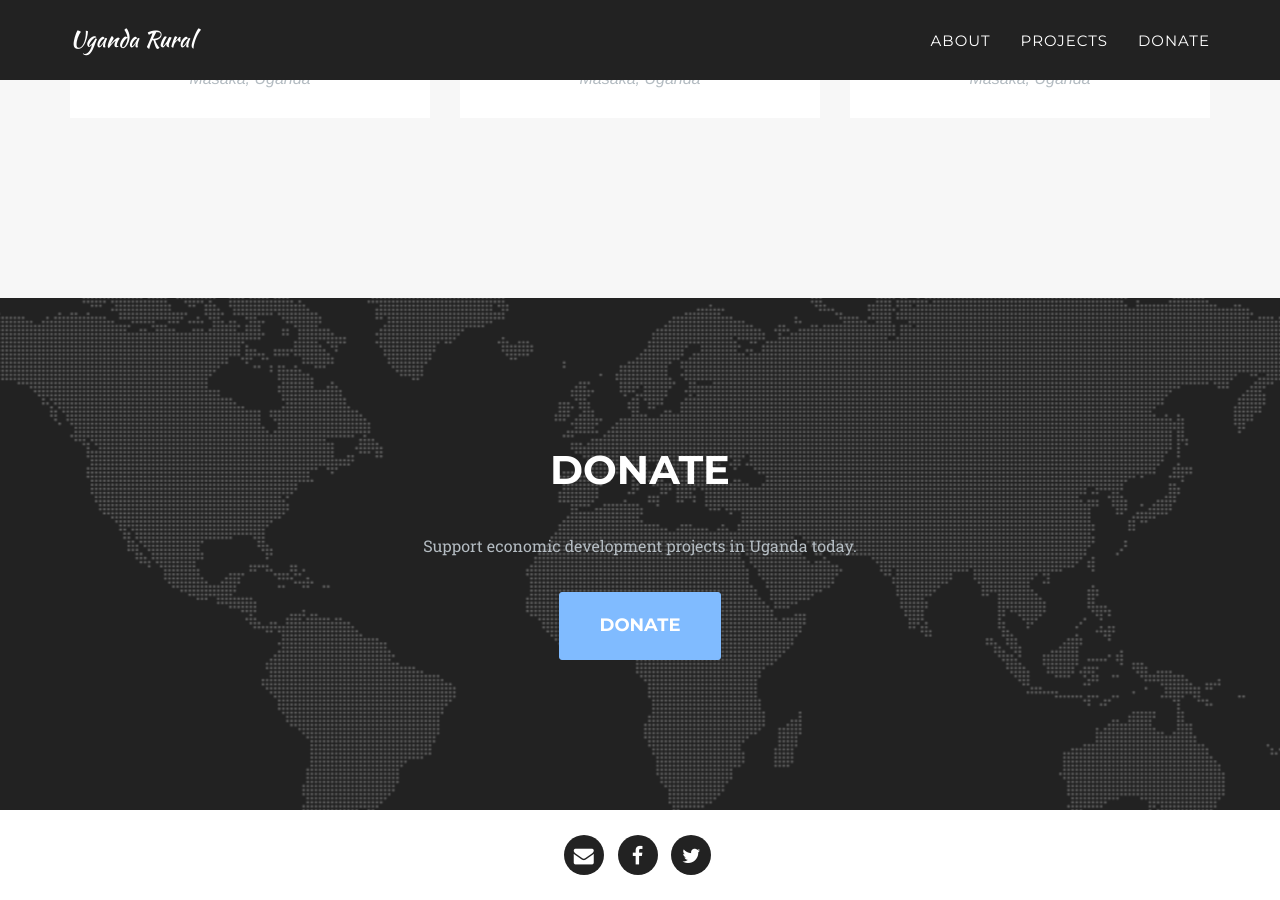
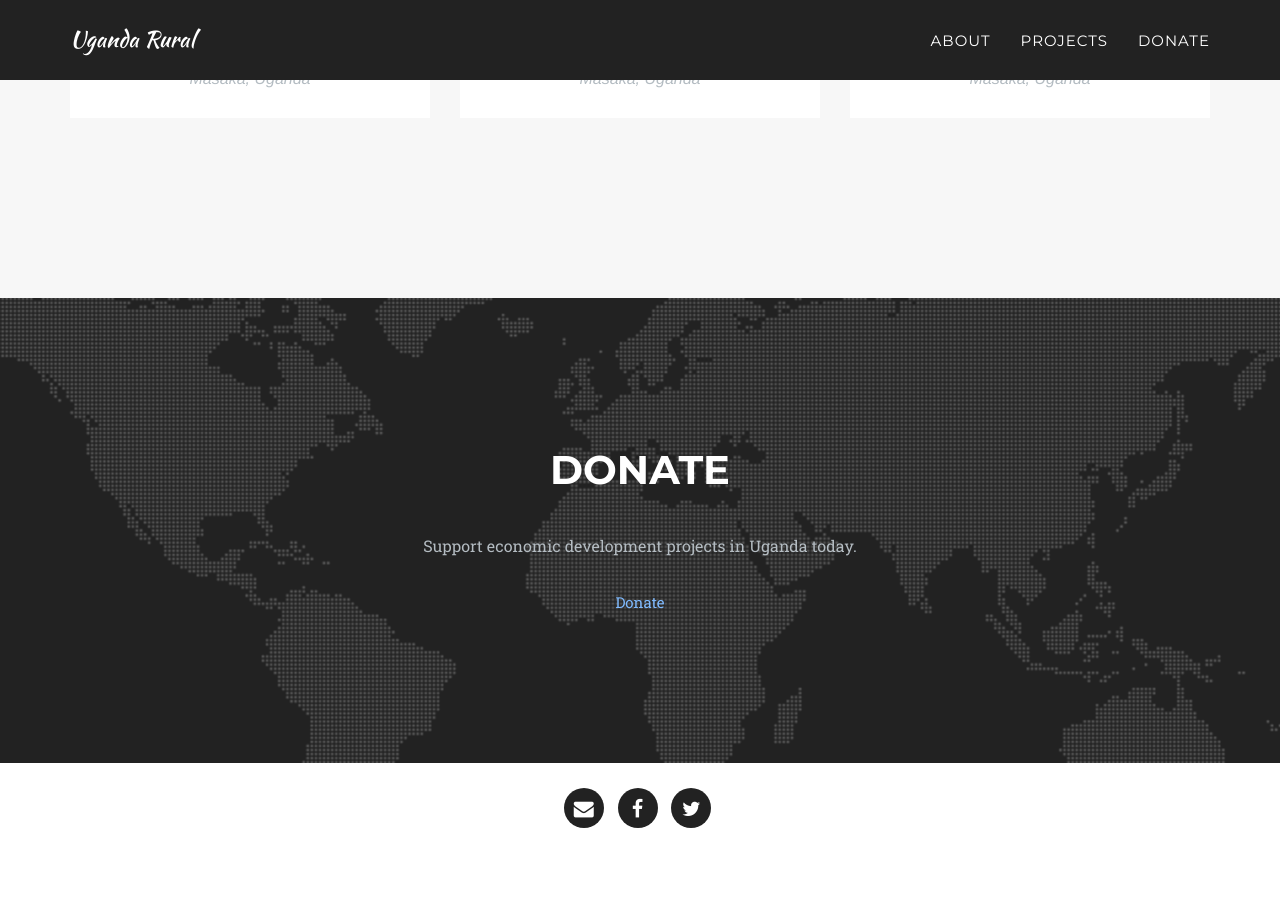
Before and after one commit to kylemaclaren/ugandarural, a Jekyll site: the page built from index.md, in a window 1280 px wide and 900 px high, scrolled down 2011 px. Built offline with Jekyll 4.4.1, drawn with Linux system fonts in a browser that asks for light colours; some web fonts are replaced; after the commit the page ends 2864 px from its top, so only the background shows below that.

Commit message:
Remove PayPal link

```diff
--- a/_includes/donate.html
+++ b/_includes/donate.html
@@ -10,7 +10,7 @@
                 <div class="col-lg-8 col-lg-offset-2 text-center">
                     <p class="large text-muted">{{ page.donate }}</p>
                     <br>
-                    <a href="https://www.paypal.com/cgi-bin/webscr?cmd=_s-xclick&hosted_button_id=M6W3NACHVDN5U" class="btn btn-xl" target="_blank">Donate</a>
+                    <a href="mailto:pfluswata@gmail.com" target="_blank">Donate</a>
                 </div>
             </div>
         </div>
```
